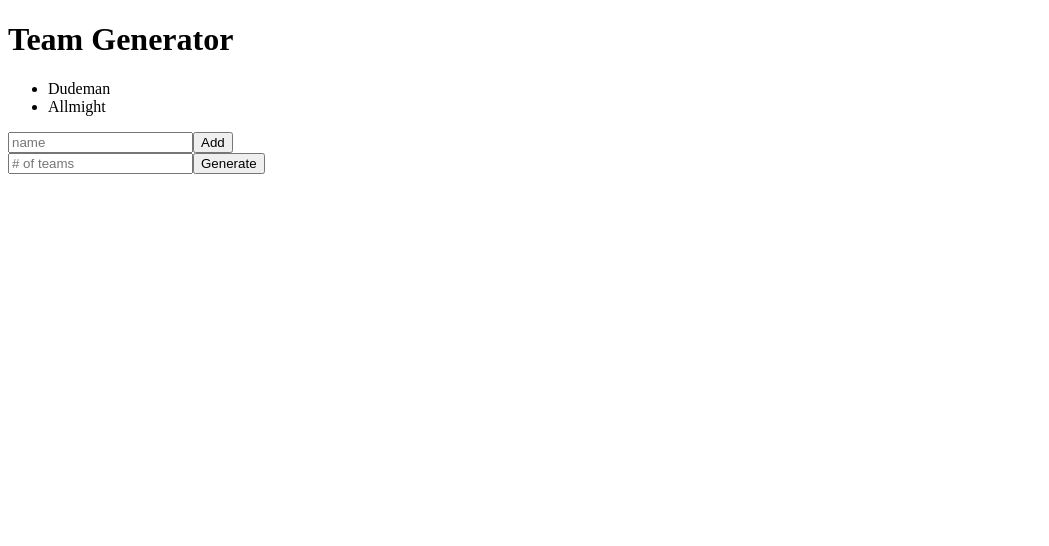
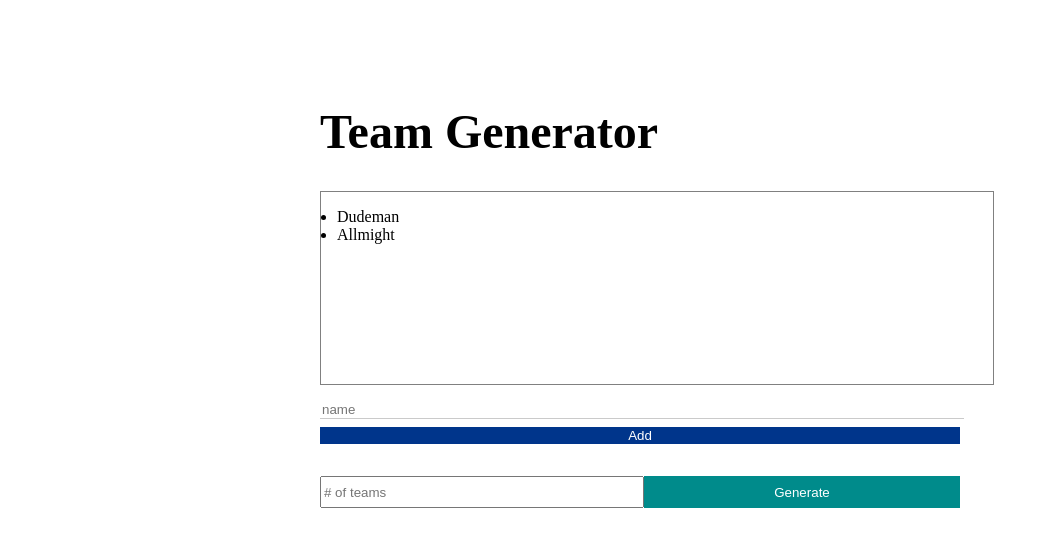
Before and after one commit to KausaChangs/teamapp, an Angular app: page / in a window 1280 px wide. Shown: the top 546 px of the page, without its empty margins (0-1049 px from the left). Built offline with nearby package versions, Linux system fonts and the light colour scheme.

Commit message:
added styling to the app.component.css

```diff
--- a/src/app/app.component.css
+++ b/src/app/app.component.css
@@ -0,0 +1,61 @@
+.container {
+  padding: 4rem;
+  width: 40rem;
+  margin: 0 auto;
+}
+
+h1 {
+  font-size: 3rem;
+}
+
+.list {
+  padding: 1rem;
+  width: 100%;
+  height: 10rem;
+  border: 0.1rem solid grey;
+  overflow: auto;
+}
+
+.add-members-container input {
+  border: none;
+  border-bottom: 0.1rem solid rgba(128, 128, 128, 0.418);
+  margin-right: 0.5rem;
+  width: 100%;
+  display: flex;
+}
+
+.add-members-container button {
+  width: 100%;
+  border: none;
+  color: white;
+  font-weight: 400;
+  cursor: pointer;
+  background-color: rgb(0, 53, 139);
+  margin-top: 0.5rem;
+}
+
+.input-container {
+  margin: 2rem 0;
+  display: flex;
+  height: 2rem;
+}
+
+.input-container button {
+  width: 50%;
+  background-color: darkcyan;
+  border: none;
+  color: white;
+}
+
+.input-container input {
+  width: 50%;
+}
+
+.card {
+  padding: 2rem;
+  width: 100%;
+}
+
+.error-msg {
+  color: red;
+}
--- a/src/app/app.component.html
+++ b/src/app/app.component.html
@@ -1,16 +1,16 @@
-<diV>
+<diV class="container">
   <div>
     <h1>Team Generator</h1>
-    <ul>
+    <ul class="list">
       <li>Dudeman</li>
       <li>Allmight</li>
     </ul>
   </div>
-  <diV>
+  <diV class="add-members-container">
     <input type="text" placeholder="name " />
     <button>Add</button>
   </diV>
-  <div>
+  <div class="input-container">
     <input type="text" placeholder="# of teams" />
     <button>Generate</button>
   </div>
```
